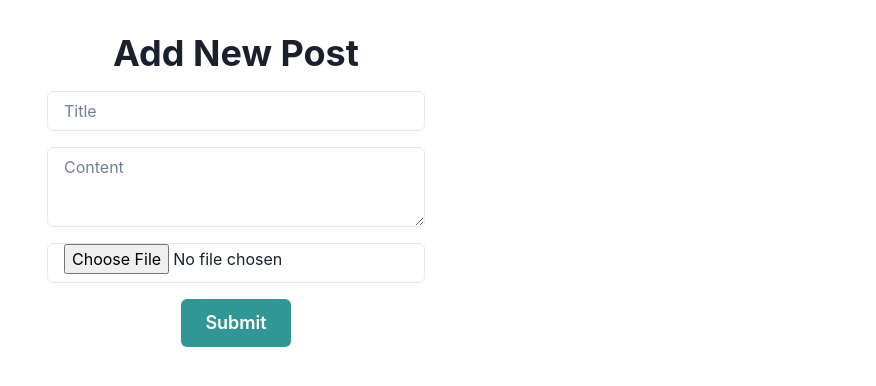
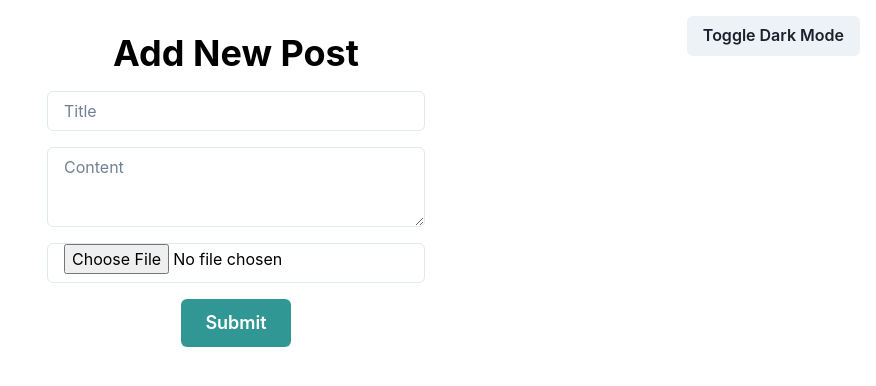
Before and after one commit to GPT-Engineer-App-Dev/bloggy-vibes, a React (Vite) app: page /add-post in a window 1280 px wide. Shown: the top 386 px of the page, without its empty margins (404-1280 px from the left). Built offline with nearby package versions, Linux system fonts and the light colour scheme.

Commit message:
Implemented dark mode feature for the personal blog website. Users can now toggle between light and dark modes easily.

```diff
--- a/src/App.jsx
+++ b/src/App.jsx
@@ -1,13 +1,19 @@
 import { Route, BrowserRouter as Router, Routes } from "react-router-dom";
+import { Button, useColorMode } from "@chakra-ui/react";
 import Index from "./pages/Index.jsx";
 import AddPost from "./pages/AddPost.jsx";
 
 function App() {
+  const { colorMode, toggleColorMode } = useColorMode();
+
   return (
     <Router>
+      <Button onClick={toggleColorMode} position="fixed" top="1rem" right="1rem">
+        Toggle {colorMode === "light" ? "Dark" : "Light"} Mode
+      </Button>
       <Routes>
         <Route exact path="/" element={<Index />} />
-      <Route path="/add-post" element={<AddPost />} />
+        <Route path="/add-post" element={<AddPost />} />
       </Routes>
     </Router>
   );
--- a/src/main.jsx
+++ b/src/main.jsx
@@ -1,7 +1,12 @@
 import React from "react";
 import ReactDOM from "react-dom/client";
 import App from "./App.jsx";
-import { ChakraProvider, extendTheme } from "@chakra-ui/react";
+import { ChakraProvider, extendTheme, ColorModeScript } from "@chakra-ui/react";
+
+const config = {
+  initialColorMode: "light",
+  useSystemColorMode: false,
+};
 
 const colors = {
   brand: {
@@ -11,10 +16,11 @@ const colors = {
   },
 };
 
-const theme = extendTheme({ colors });
+const theme = extendTheme({ config, colors });
 
 ReactDOM.createRoot(document.getElementById("root")).render(
   <React.StrictMode>
+    <ColorModeScript initialColorMode={theme.config.initialColorMode} />
     <ChakraProvider theme={theme}>
       <App />
     </ChakraProvider>
--- a/src/pages/AddPost.jsx
+++ b/src/pages/AddPost.jsx
@@ -1,5 +1,5 @@
 import { useState } from "react";
-import { Container, VStack, Heading, Input, Textarea, Button, Image, useToast } from "@chakra-ui/react";
+import { Container, VStack, Heading, Input, Textarea, Button, Image, useToast, useColorModeValue } from "@chakra-ui/react";
 
 const AddPost = () => {
   const [title, setTitle] = useState("");
@@ -27,8 +27,11 @@ const AddPost = () => {
     setImage(null);
   };
 
+  const bg = useColorModeValue("white", "gray.800");
+  const color = useColorModeValue("black", "white");
+
   return (
-    <Container centerContent maxW="container.md" py={8}>
+    <Container centerContent maxW="container.md" py={8} bg={bg} color={color}>
       <VStack spacing={4} as="form" onSubmit={handleSubmit}>
         <Heading as="h1" size="xl">Add New Post</Heading>
         <Input
--- a/src/pages/Index.jsx
+++ b/src/pages/Index.jsx
@@ -1,9 +1,12 @@
-import { Container, Text, VStack, Heading, Box, Image, Link } from "@chakra-ui/react";
+import { Container, Text, VStack, Heading, Box, Image, Link, useColorModeValue } from "@chakra-ui/react";
 import { Link as RouterLink } from "react-router-dom";
 
 const Index = () => {
+  const bg = useColorModeValue("white", "gray.800");
+  const color = useColorModeValue("black", "white");
+
   return (
-    <Container centerContent maxW="container.md" height="100vh" display="flex" flexDirection="column" justifyContent="center" alignItems="center">
+    <Container centerContent maxW="container.md" height="100vh" display="flex" flexDirection="column" justifyContent="center" alignItems="center" bg={bg} color={color}>
       <VStack spacing={4}>
         <Heading as="h1" size="2xl">Welcome to My Personal Blog</Heading>
         <Box boxSize="sm">
```
